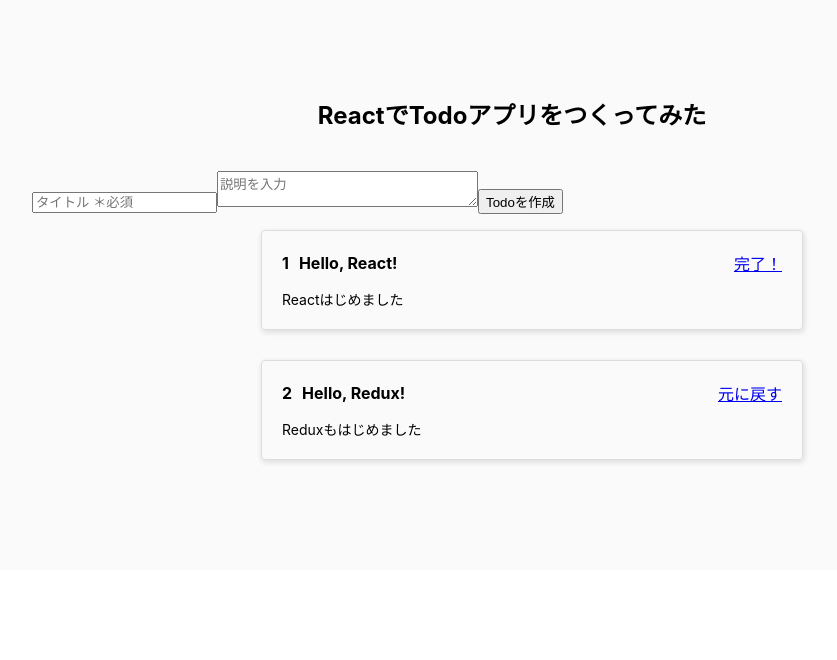
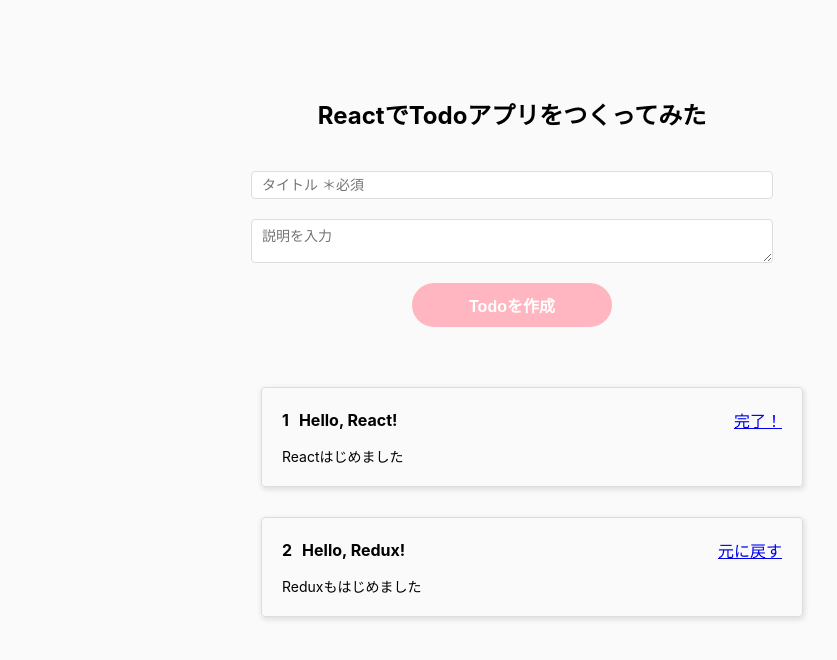
Before and after one commit to kawaguchi1102/todolist, a React (Create React App) app: page / in a window 1280 px wide. Shown: the top 660 px of the page, without its empty margins (128-965 px from the left). Built offline with nearby package versions, Linux system fonts and the light colour scheme.

Commit message:
入力フォームのCSSを追加

```diff
--- a/src/css/form.css
+++ b/src/css/form.css
@@ -0,0 +1,41 @@
+
+.form {
+    margin-bottom: 60px;
+}
+
+.form-title {
+    display: block;
+    max-width: 500px;
+    width: 100%;
+    padding: 5px 10px;
+    margin: 0 auto 20px;
+    border: 1px solid #ddd;
+    border-radius: 4px;
+    font-size: 14px;
+}
+
+.form-desc {
+    display: block;
+    max-width: 500px;
+    width: 100%;
+    padding: 5px 10px;
+    margin: 0 auto 20px;
+    border: 1px solid #ddd;
+    border-radius: 4px;
+    font-size: 14px;
+}
+
+.form-button {
+    display: block;
+    max-width: 200px;
+    width: 100%;
+    padding: 10px;
+    margin: 0 auto;
+    background-color: lightpink;
+    border: none;
+    border-radius: 30px;
+    font-size: 16px;
+    color: #fff;
+    font-weight: bold;
+    cursor: pointer;
+}
```
